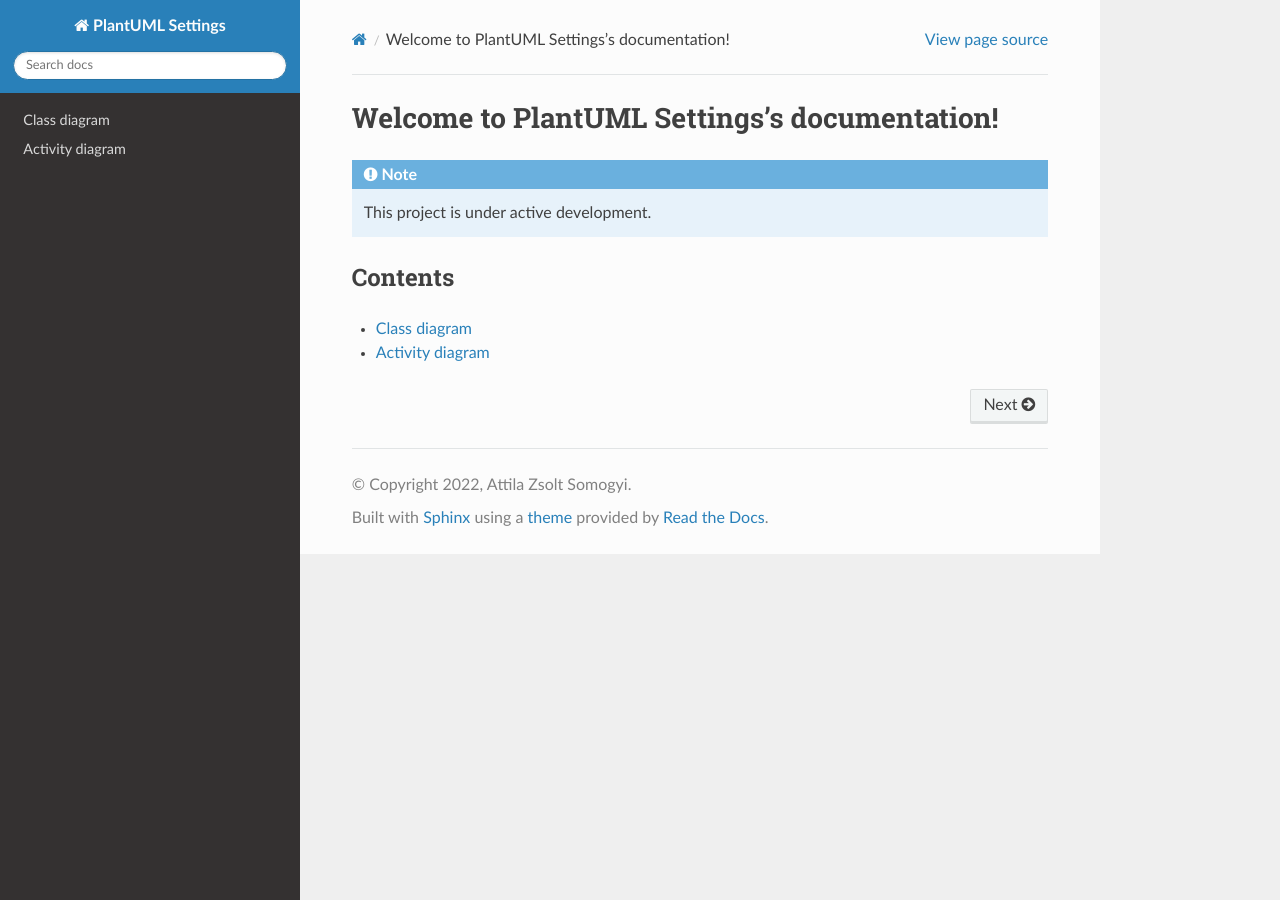
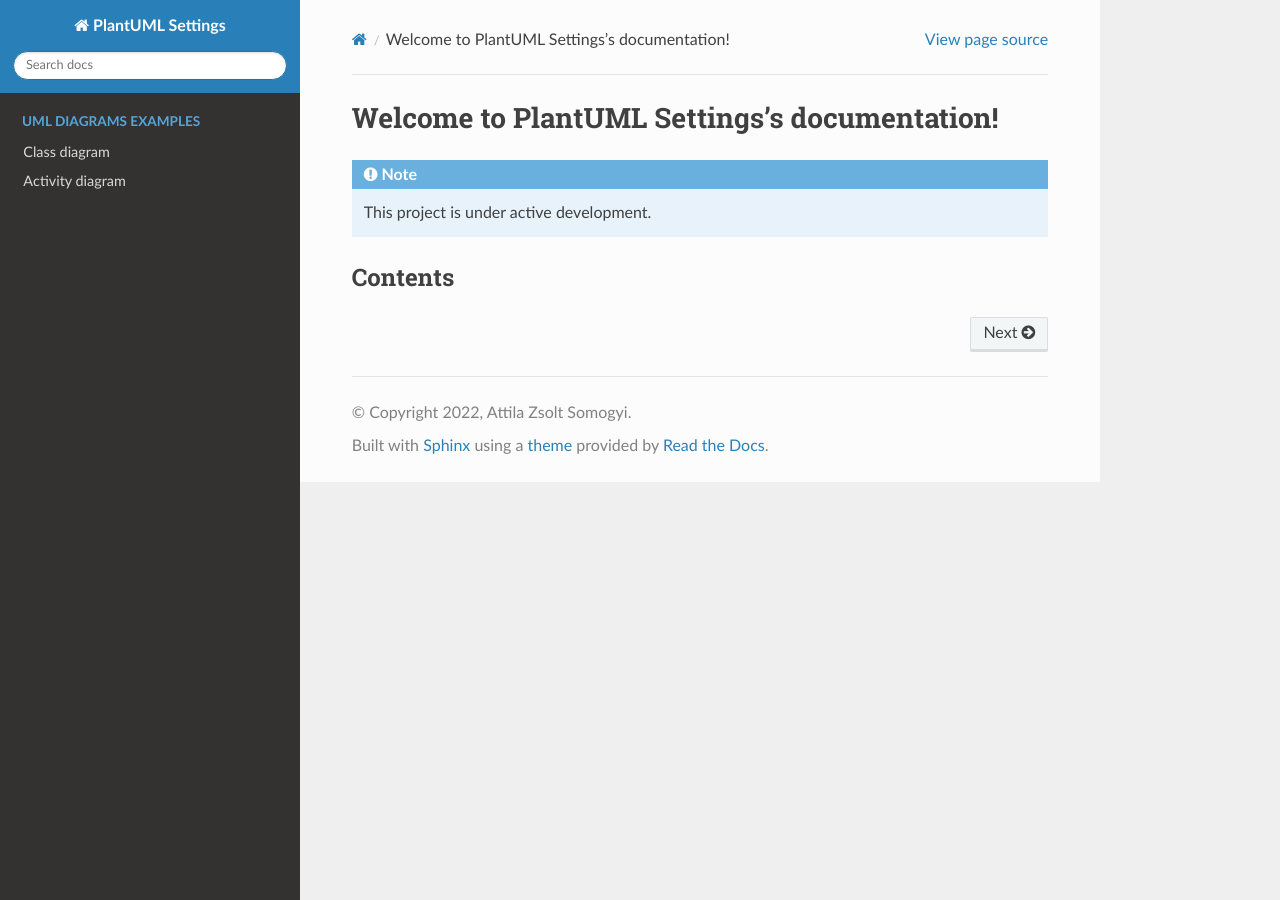
Before and after one commit to attilasomogyi/plantuml-settings, a Sphinx documentation site: the page built from docs/source/index.rst, in a window 1280 px wide. Built offline with Sphinx 7.4.7 and the Read the Docs theme 2.0.0, drawn with Linux system fonts in a browser that asks for light colours.

Commit message:
docs(index): add caption

```diff
--- a/docs/source/index.rst
+++ b/docs/source/index.rst
@@ -9,6 +9,9 @@ Contents
 --------
 
 .. toctree::
+   :hidden:
+   :maxdepth: 1
+   :caption: UML Diagrams Examples
 
    class-diagram
    activity-diagram
```
